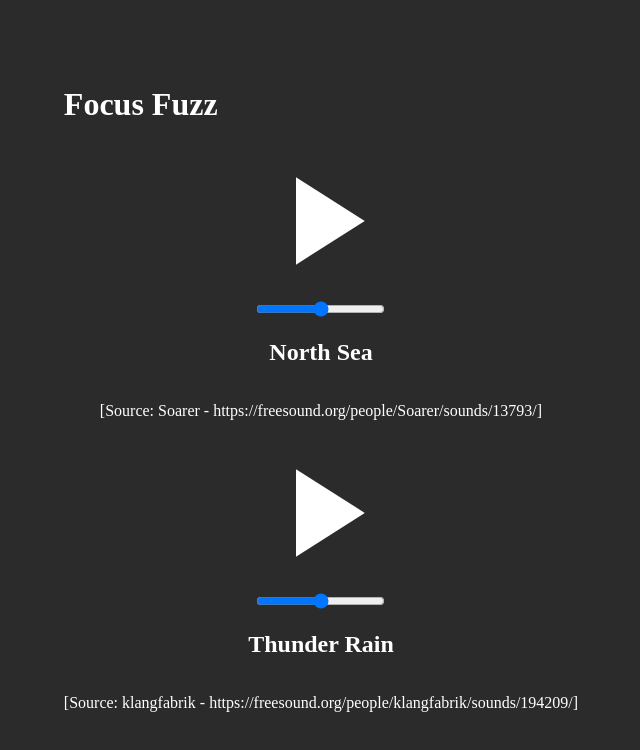
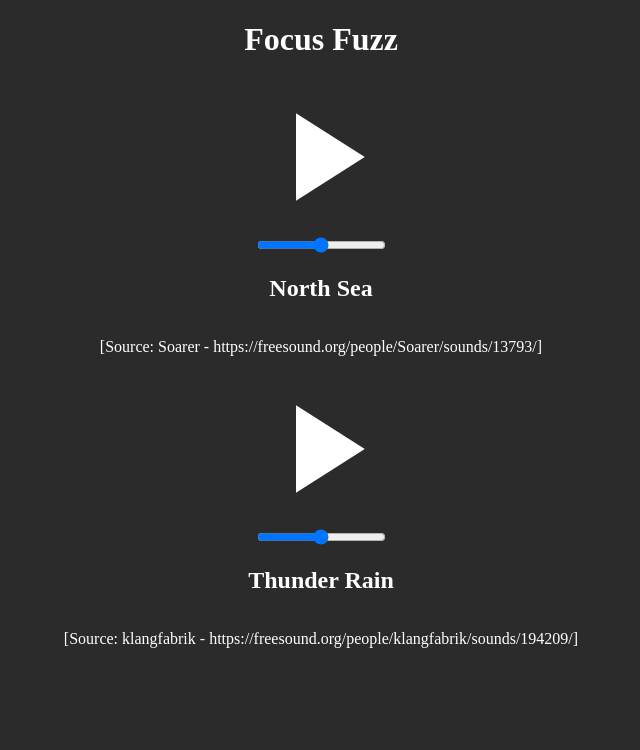
Before and after one commit to stevewhitmore/focus-fuzz-OLD, an Angular app: page / in a window 1280 px wide. Shown: the top 750 px of the page, without its empty margins (319-959 px from the left). Built offline with nearby package versions, Linux system fonts and the light colour scheme.

Commit message:
Adjusted styling scopes

```diff
--- a/src/app/app.component.scss
+++ b/src/app/app.component.scss
@@ -0,0 +1,4 @@
+h1, h2, p {
+    text-align: center;
+    color: #fff;
+}
--- a/src/app/sound-wrapper/sound-wrapper.component.scss
+++ b/src/app/sound-wrapper/sound-wrapper.component.scss
@@ -21,7 +21,7 @@ section {
       }
   }
 
-  h2 {
-
+  h2, p {
+    color: #fff;
   }
 }
--- a/src/styles.scss
+++ b/src/styles.scss
@@ -1,11 +1,4 @@
 body {
-    display: grid;
     min-height: 97vh;
     background-color: #2b2b2b;
-    justify-content: center;
-    align-content: center;
 }
-
-h1, h2, p {
-    color: #fff;
-}
```
